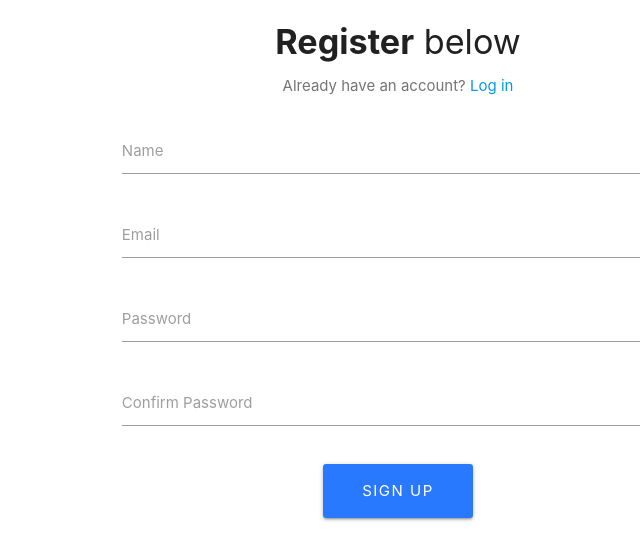
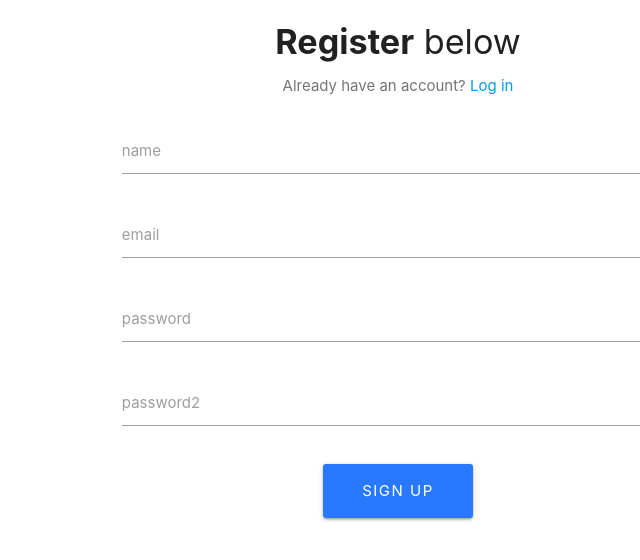
Before and after one commit to doctorbebo/Fair_Weather_Hiking_App, a React (Create React App) app in the folder fair_weather_hiking/client/: page / in a window 1280 px wide. Shown: the top 560 px of the page, without its empty margins (242-882 px from the left). Built offline with nearby package versions, Linux system fonts and the light colour scheme.

Commit message:
created label component, replaced all labels in app with component

```diff
--- /dev/null
+++ b/fair_weather_hiking/client/src/components/label.js
@@ -0,0 +1,9 @@
+import React from 'react';
+
+function Label(props) {
+    return(
+        <label htmlFor={props.name}>{props.name}</label>
+    )
+}
+
+export default Label;
--- a/fair_weather_hiking/client/src/components/login.js
+++ b/fair_weather_hiking/client/src/components/login.js
@@ -5,6 +5,7 @@ import PropTypes from "prop-types";
 import { connect } from "react-redux";
 import classnames from "classnames";
 import Button from './button';
+import Label from './label';
 
 class Login extends Component {
   constructor() {
@@ -72,7 +73,7 @@ render() {
                     invalid: errors.email || errors.emailnotfound
                   })}
                 />
-                <label htmlFor="email">Email</label>
+                <Label name='email' />
                 <span className="red-text">
                   {errors.email}
                   {errors.emailnotfound}
@@ -89,7 +90,7 @@ render() {
                     invalid: errors.password || errors.passwordincorrect
                   })}
                 />
-                <label htmlFor="password">Password</label>
+                <Label name='password' />
                 <span className="red-text">
                   {errors.password}
                   {errors.passwordincorrect}
--- a/fair_weather_hiking/client/src/components/register.js
+++ b/fair_weather_hiking/client/src/components/register.js
@@ -5,6 +5,7 @@ import PropTypes from "prop-types";
 import { connect } from "react-redux";
 import classnames from "classnames";
 import Button from './button';
+import Label from './label';
 
 class Register extends Component {
   constructor() {
@@ -72,7 +73,7 @@ class Register extends Component {
                     invalid: errors.name
                   })}
                 />
-                <label htmlFor="name">Name</label>
+                <Label name='name' />
                 <span className="red-text">{errors.name}</span>
               </div>
               <div className="input-field col s12">
@@ -86,7 +87,7 @@ class Register extends Component {
                     invalid: errors.email
                   })}
                 />
-                <label htmlFor="email">Email</label>
+                <Label name='email' />
                 <span className="red-text">{errors.email}</span>
               </div>
               <div className="input-field col s12">
@@ -100,7 +101,7 @@ class Register extends Component {
                     invalid: errors.password
                   })}
                 />
-                <label htmlFor="password">Password</label>
+                <Label name='password' />
                 <span className="red-text">{errors.password}</span>
               </div>
               <div className="input-field col s12">
@@ -114,7 +115,7 @@ class Register extends Component {
                     invalid: errors.password2
                   })}
                 />
-                <label htmlFor="password2">Confirm Password</label>
+                <Label name='password2' />
                 <span className="red-text">{errors.password2}</span>
               </div>
               <div className="col s12" style={{ paddingLeft: "11.250px" }}>
```
Also changed, not shown: fair_weather_hiking/client/src/components/input.js (added, +16 -0 lines).
